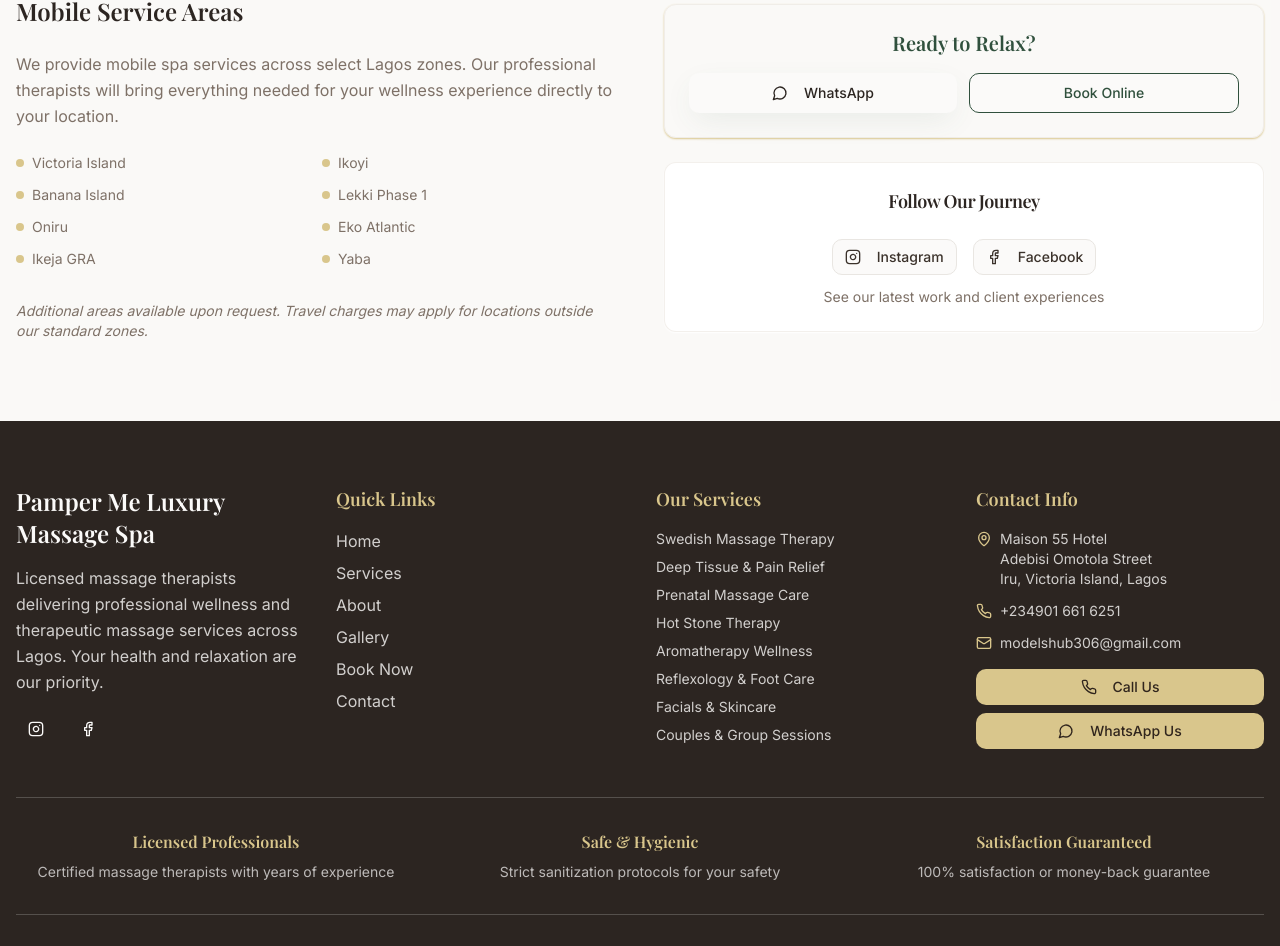
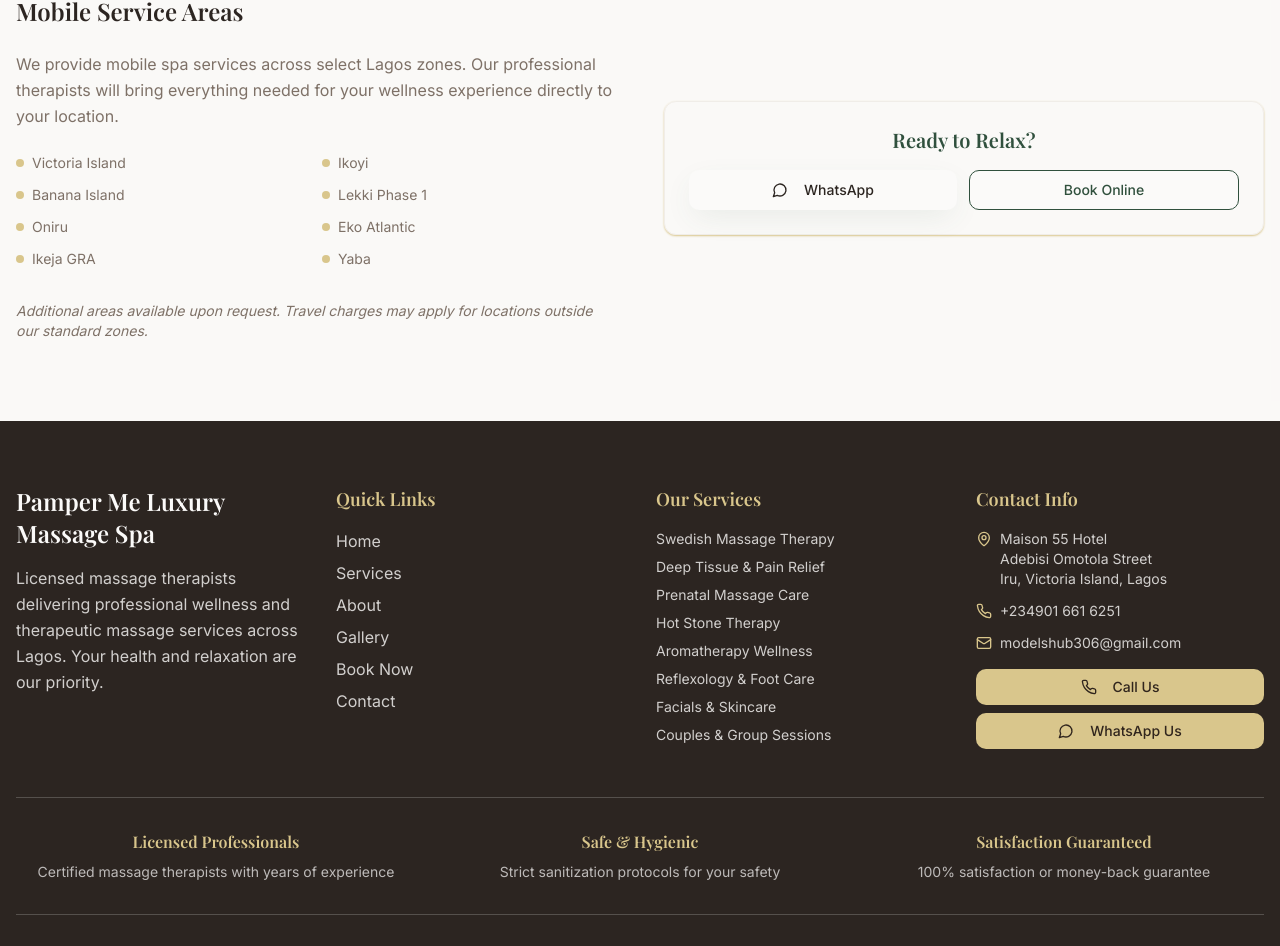
Before and after one commit to Moxsal/zen-on-demand-lagos-14, a React (Vite) app: page / in a window 1280 px wide. Shown: the part 7220-8166 px from the top of the page. Built offline with nearby package versions, Linux system fonts and the light colour scheme.

Commit message:
Remove social media links
Remove Instagram and Facebook links and icons from the website, retaining only WhatsApp and Google links.

```diff
--- a/src/components/Contact.tsx
+++ b/src/components/Contact.tsx
@@ -1,6 +1,6 @@
 import { Card, CardContent, CardHeader, CardTitle } from "@/components/ui/card";
 import { Button } from "@/components/ui/button";
-import { MapPin, Phone, Mail, Clock, MessageCircle, Instagram, Facebook } from "lucide-react";
+import { MapPin, Phone, Mail, Clock, MessageCircle } from "lucide-react";
 
 const Contact = () => {
   const contactInfo = [
@@ -144,39 +144,6 @@ const Contact = () => {
               </CardContent>
             </Card>
 
-            {/* Social Media */}
-            <Card className="shadow-card border-border/50">
-              <CardHeader>
-                <CardTitle className="text-lg font-playfair text-foreground text-center">
-                  Follow Our Journey
-                </CardTitle>
-              </CardHeader>
-              <CardContent className="text-center">
-                <div className="flex justify-center space-x-4">
-                  <Button
-                    variant="outline"
-                    size="sm"
-                    onClick={() => window.open("https://instagram.com/pamperme_lagos", "_blank")}
-                    className="hover:bg-primary hover:text-primary-foreground transition-spa"
-                  >
-                    <Instagram className="w-4 h-4 mr-2" />
-                    Instagram
-                  </Button>
-                  <Button
-                    variant="outline"
-                    size="sm"
-                    onClick={() => window.open("https://facebook.com/pampermemobile", "_blank")}
-                    className="hover:bg-primary hover:text-primary-foreground transition-spa"
-                  >
-                    <Facebook className="w-4 h-4 mr-2" />
-                    Facebook
-                  </Button>
-                </div>
-                <p className="text-sm text-muted-foreground mt-3">
-                  See our latest work and client experiences
-                </p>
-              </CardContent>
-            </Card>
           </div>
         </div>
       </div>
--- a/src/components/Footer.tsx
+++ b/src/components/Footer.tsx
@@ -1,5 +1,5 @@
 import { Button } from "@/components/ui/button";
-import { MapPin, Phone, Mail, Instagram, Facebook, Heart, MessageCircle } from "lucide-react";
+import { MapPin, Phone, Mail, Heart, MessageCircle } from "lucide-react";
 
 const Footer = () => {
   const scrollToSection = (href: string) => {
@@ -39,24 +39,6 @@ const Footer = () => {
             <p className="text-background/80 leading-relaxed">
               Licensed massage therapists delivering professional wellness and therapeutic massage services across Lagos. Your health and relaxation are our priority.
             </p>
-            <div className="flex space-x-3">
-              <Button
-                variant="ghost"
-                size="sm"
-                onClick={() => window.open("https://instagram.com/pamperme_lagos", "_blank")}
-                className="text-background hover:text-luxury hover:bg-background/10"
-              >
-                <Instagram className="w-5 h-5" />
-              </Button>
-              <Button
-                variant="ghost"
-                size="sm"
-                onClick={() => window.open("https://facebook.com/pampermemobile", "_blank")}
-                className="text-background hover:text-luxury hover:bg-background/10"
-              >
-                <Facebook className="w-5 h-5" />
-              </Button>
-            </div>
           </div>
 
           {/* Quick Links */}
```
